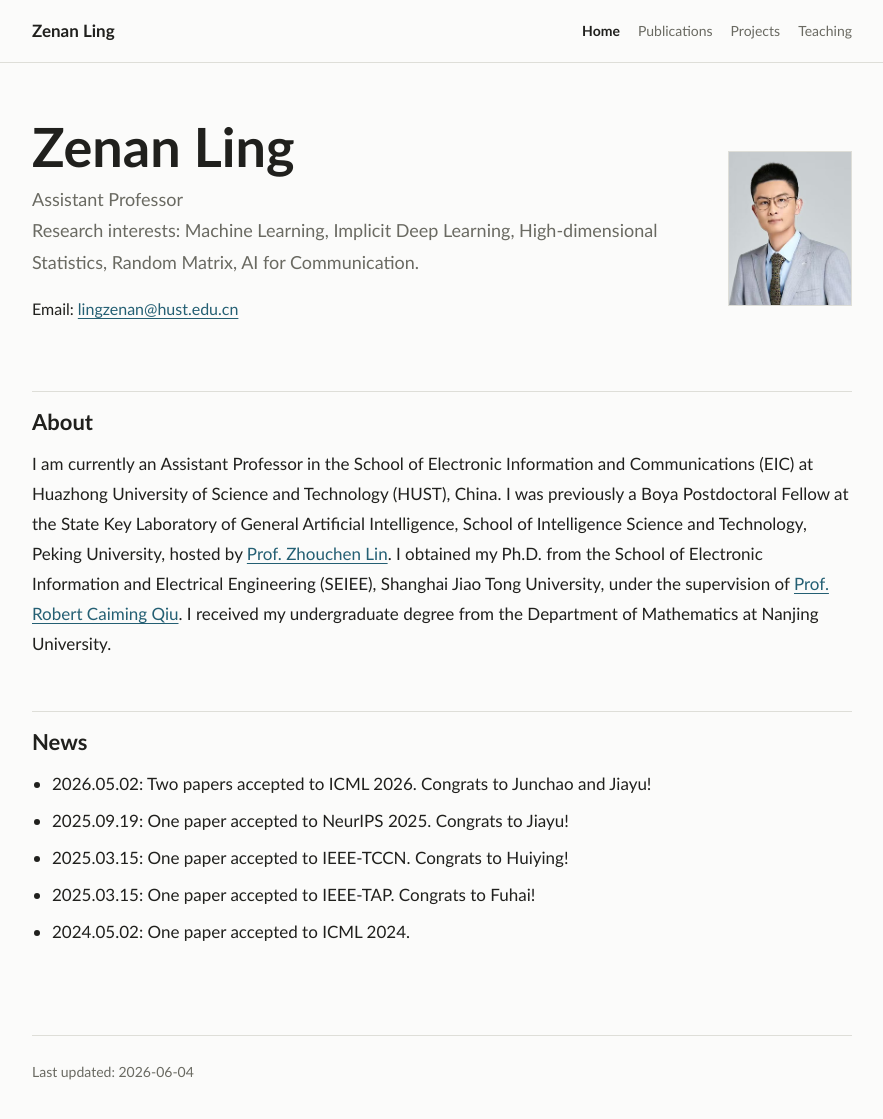
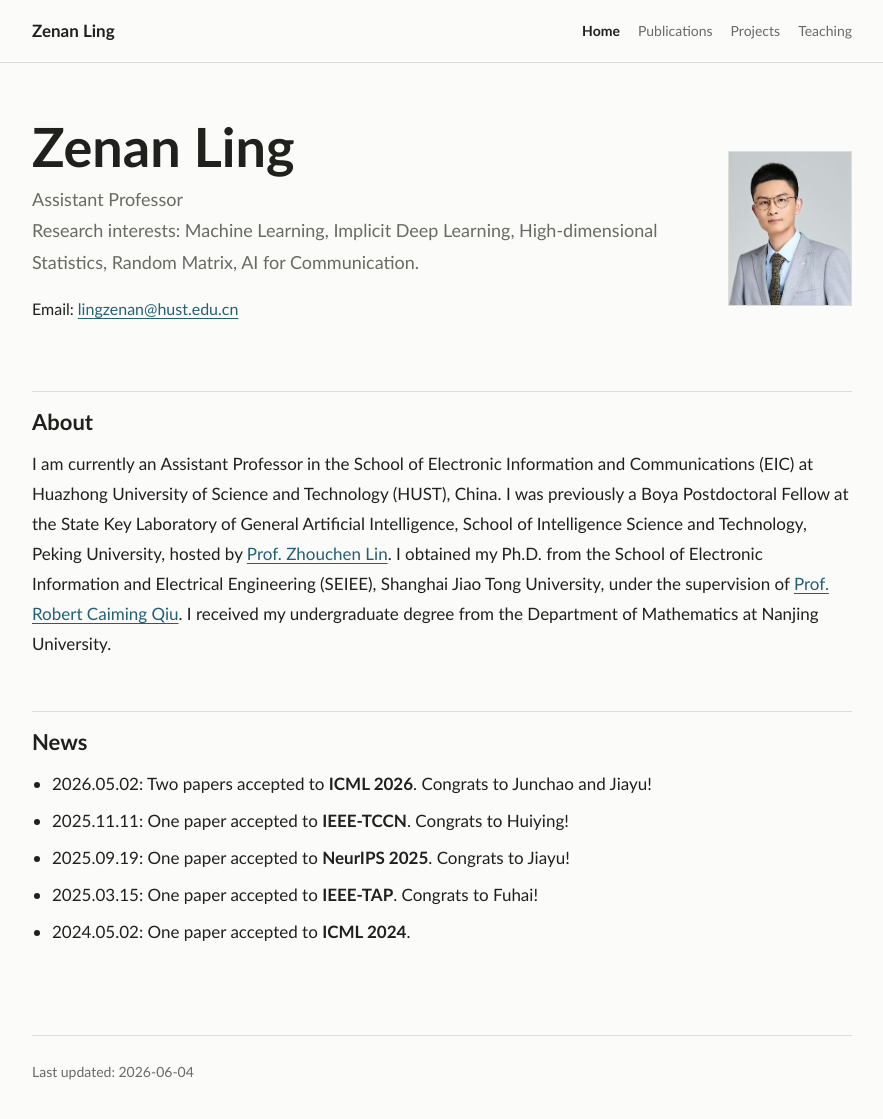
Before and after one commit to lingzenan/lingzenan.github.io, a Jekyll site: the page built from index.md, in a window 1280 px wide and 1120 px high. Shown: the whole window, without its empty margins (198-1081 px from the left). Built offline with Jekyll 4.4.1, drawn with Linux system fonts in a browser that asks for light colours.

Commit message:
Update news and publication typography

```diff
--- a/assets/style.css
+++ b/assets/style.css
@@ -6,7 +6,7 @@
   --accent: #245f73;
   --soft: #eef5f7;
   --max: 820px;
-  --serif: Optima, Candara, Calibri, Arial, "Noto Sans SC", "Microsoft YaHei",
+  --serif: Candara, Optima, Calibri, Arial, "Noto Sans SC", "Microsoft YaHei",
     sans-serif;
   --sans: var(--serif);
 }
@@ -198,6 +198,11 @@ a.publication-title {
   line-height: 0;
 }
 
+.publication-list sup,
+.publication-legend sup {
+  font-weight: 700;
+}
+
 .publication-legend {
   color: var(--muted);
   font-family: var(--sans);
@@ -211,7 +216,7 @@ a.publication-title {
 
 .content .publication-venue em {
   color: var(--text);
-  font-style: italic;
+  font-style: normal;
 }
 
 .publication-abbr {
--- a/index.md
+++ b/index.md
@@ -24,8 +24,8 @@ I am currently an Assistant Professor in the School of Electronic Information an
 ## News
 {: #news }
 
-* 2026.05.02: Two papers accepted to ICML 2026. Congrats to Junchao and Jiayu!
-* 2025.09.19: One paper accepted to NeurIPS 2025. Congrats to Jiayu!
-* 2025.03.15: One paper accepted to IEEE-TCCN. Congrats to Huiying!
-* 2025.03.15: One paper accepted to IEEE-TAP. Congrats to Fuhai!
-* 2024.05.02: One paper accepted to ICML 2024.
+* 2026.05.02: Two papers accepted to **ICML 2026**. Congrats to Junchao and Jiayu!
+* 2025.11.11: One paper accepted to **IEEE-TCCN**. Congrats to Huiying!
+* 2025.09.19: One paper accepted to **NeurIPS 2025**. Congrats to Jiayu!
+* 2025.03.15: One paper accepted to **IEEE-TAP**. Congrats to Fuhai!
+* 2024.05.02: One paper accepted to **ICML 2024**.
```
